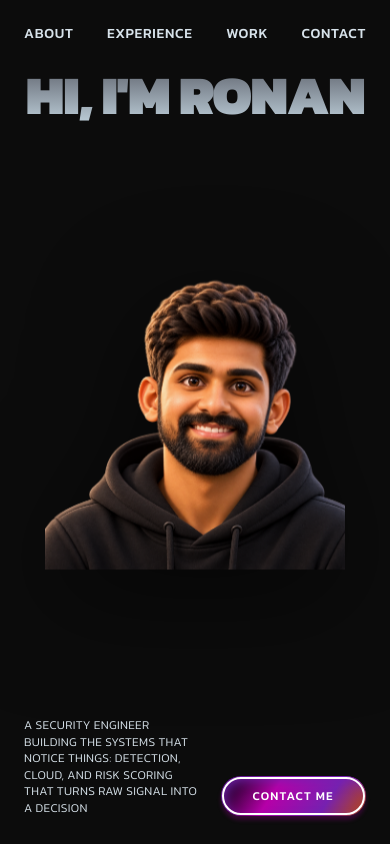
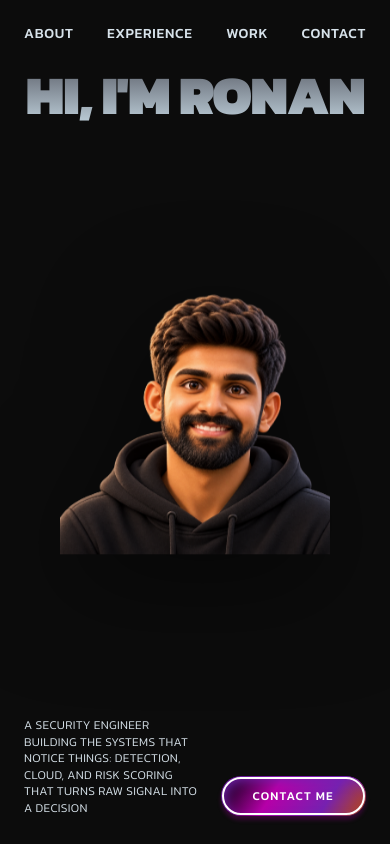
Before and after one commit to ronankongala/portfolio, a React (Vite) app: page / in a window 390 px wide. Shown: the top 844 px of the page. Built offline with nearby package versions, Linux system fonts and the light colour scheme.

Commit message:
Shrink hero avatar by 10% at every breakpoint

```diff
--- a/src/sections/HeroSection.tsx
+++ b/src/sections/HeroSection.tsx
@@ -37,7 +37,7 @@ export default function HeroSection() {
 
       {/* Hero avatar. Transparent cutout floated frameless over the name. Swap the file
           at public/ronan-hero.png (keep the name) to change it. */}
-      <div className="absolute left-1/2 -translate-x-1/2 z-10 w-[300px] sm:w-[380px] md:w-[460px] lg:w-[520px] top-1/2 -translate-y-1/2 sm:top-auto sm:translate-y-0 sm:bottom-0">
+      <div className="absolute left-1/2 -translate-x-1/2 z-10 w-[270px] sm:w-[342px] md:w-[414px] lg:w-[468px] top-1/2 -translate-y-1/2 sm:top-auto sm:translate-y-0 sm:bottom-0">
         <FadeIn delay={0.6} y={30}>
           <Magnet
             padding={150}
```
